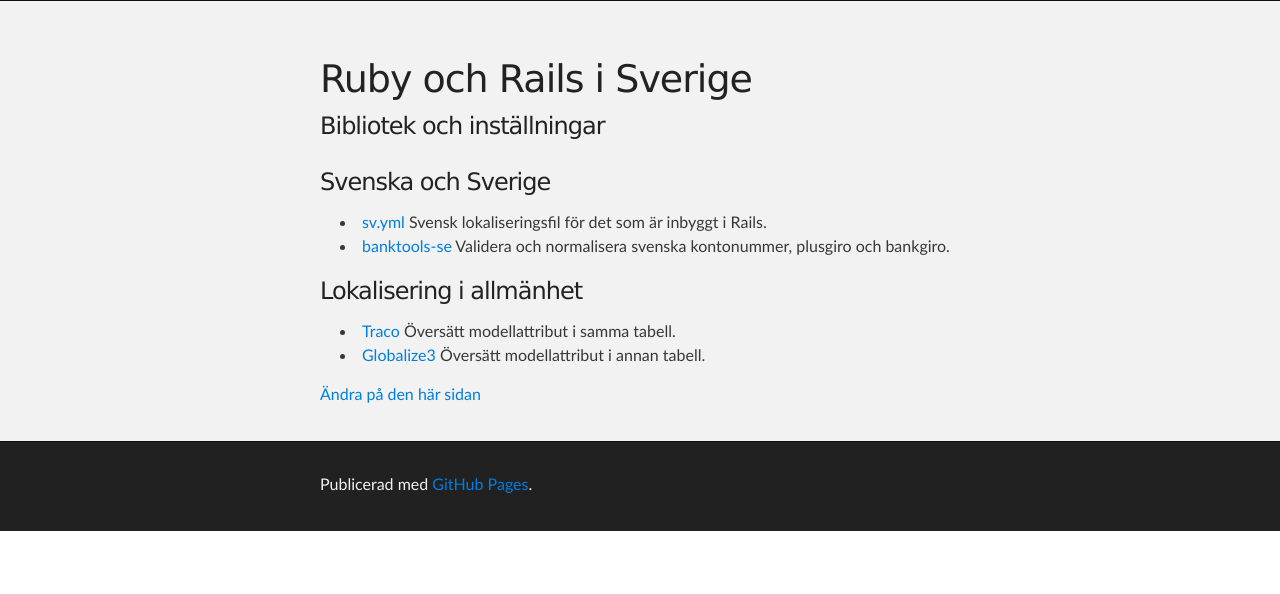
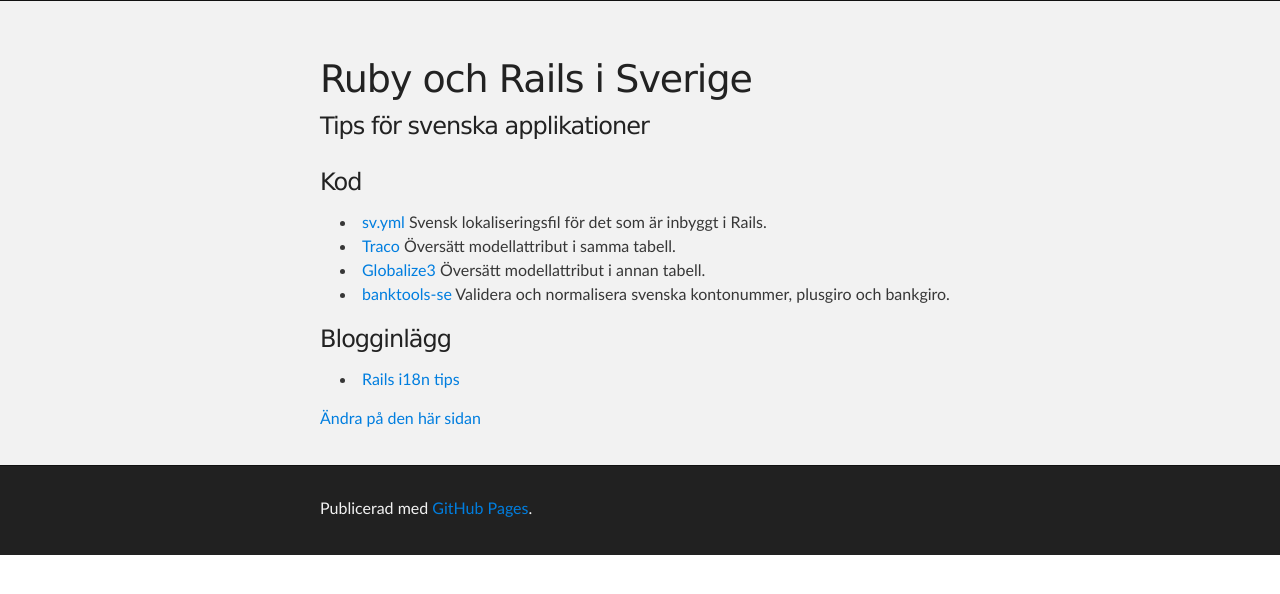
Before and after one commit to rails-se/rails-se.github.com, a Jekyll site: the page built from tips.md, in a window 1280 px wide. Shown: the top 594 px of the page. Built offline with Jekyll 4.4.1, drawn with Linux system fonts in a browser that asks for light colours.

Commit message:
resources -> tips

```diff
--- a/resources.md
+++ b/tips.md
@@ -1,20 +1,22 @@
 ---
 layout: default
-title: Bibliotek och inställningar
+title: Tips för svenska applikationer
 ---
 
-### Svenska och Sverige
+### Kod
 
 * [sv.yml](https://github.com/svenfuchs/rails-i18n/blob/master/rails/locale/sv.yml)
   Svensk lokaliseringsfil för det som är inbyggt i Rails.
-* [banktools-se](https://github.com/barsoom/banktools-se)
-  Validera och normalisera svenska kontonummer, plusgiro och bankgiro.
-
-### Lokalisering i allmänhet
-
 * [Traco](https://github.com/barsoom/traco)
   Översätt modellattribut i samma tabell.
 * [Globalize3](https://github.com/svenfuchs/globalize3)
   Översätt modellattribut i annan tabell.
+* [banktools-se](https://github.com/barsoom/banktools-se)
+  Validera och normalisera svenska kontonummer, plusgiro och bankgiro.
+
+### Blogginlägg
+
+* [Rails i18n tips](http://henrik.nyh.se/2012/07/rails-i18n-tips/)
+
 
 [Ändra på den här sidan](https://github.com/rails-se/rails-se.github.com/edit/master/resources.md)
```
Also changed, not shown: index.md (+1 -1 lines).
